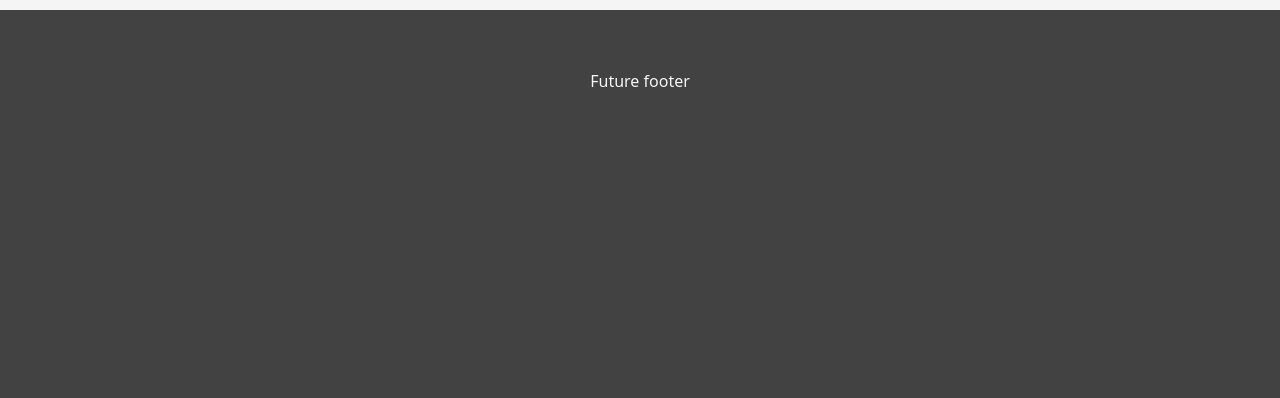
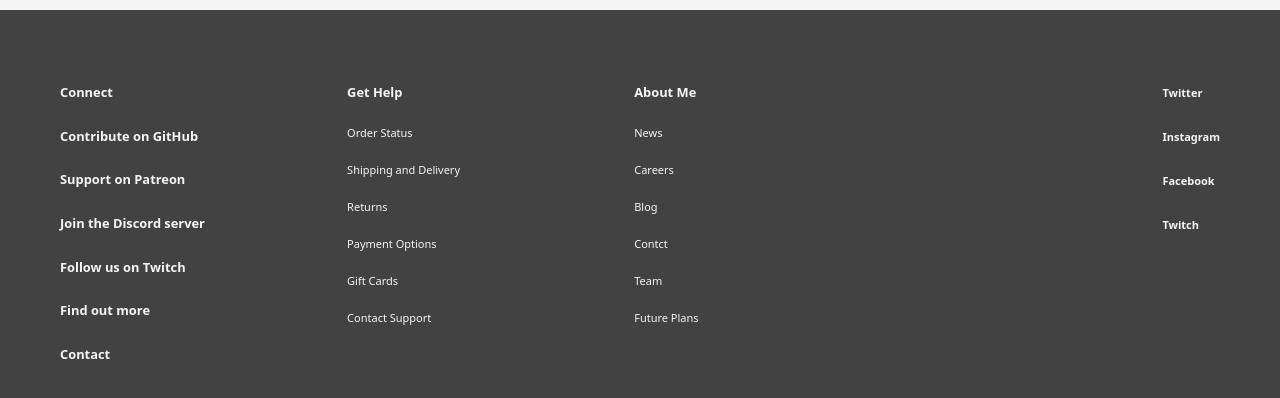
Before and after one commit to BuddhaTheChef/fl-2020, a React (Create React App) app: page / in a window 1280 px wide. Shown: the part 2370-2768 px from the top of the page. Built offline with nearby package versions, Linux system fonts and the light colour scheme.

Commit message:
modifying footer

```diff
--- a/src/App.css
+++ b/src/App.css
@@ -447,6 +447,51 @@ background-size: cover;
 }
 
 
+/* footer */
+
+.main-footer-div {
+  display: flex;
+  justify-content: space-between;
+}
+
+.footer-sub-div-left {
+  width: 75%;
+  display: flex;
+}
+
+.sub-footer-div-1 {
+  display: flex;
+    flex-direction: column;
+    align-items: flex-start;
+    font-size: 11px;
+    width: 33%;
+}
+
+.sub-footer-div-2 {
+  display: flex;
+    flex-direction: column;
+    align-items: flex-start;
+    font-size: 11px;
+    width: 33%;
+}
+
+.sub-footer-div-3 {
+  display: flex;
+    flex-direction: column;
+    align-items: flex-start;
+    font-size: 11px;
+    width: 33%;
+}
+
+.sub-footer-div-4 {
+  display: flex;
+    flex-direction: column;
+    align-items: flex-start;
+    font-size: 11px;
+}
+
+
+
 .title {
   display: contents;
 }
--- a/src/components/Home/Home.js
+++ b/src/components/Home/Home.js
@@ -49,7 +49,43 @@ export default class Home extends Component {
         </div>
         </div>
         <div style={{backgroundColor: 'rgb(66,66,66)', height: '300px', padding:'60px'}}>
-               Future footer
+               <div className="main-footer-div">
+                 <div className="footer-sub-div-left">
+                 <div className="sub-footer-div-1">
+                 <h3>Connect</h3>
+                 <h3>Contribute on GitHub</h3>
+                 <h3>Support on Patreon</h3>
+                 <h3>Join the Discord server</h3>
+                 <h3>Follow us on Twitch</h3>
+                 <h3>Find out more</h3>
+                 <h3>Contact</h3>
+                 </div>
+                 <div className="sub-footer-div-2">
+                 <h3>Get Help</h3>
+                 <p>Order Status</p>
+                 <p>Shipping and Delivery</p>
+                 <p>Returns</p>
+                 <p>Payment Options</p>
+                 <p>Gift Cards</p>
+                 <p>Contact Support</p>
+                 </div>
+                 <div className="sub-footer-div-3">
+                   <h3>About Me</h3>
+                   <p>News</p>
+                   <p>Careers</p>
+                   <p>Blog</p>
+                   <p>Contct</p>
+                   <p>Team</p>
+                   <p>Future Plans</p>
+                  </div>
+                  </div>
+                 <div className="sub-footer-div-4">
+                   <h4>Twitter</h4>
+                   <h4>Instagram</h4>
+                   <h4>Facebook</h4>
+                   <h4>Twitch</h4>
+                  </div>
+               </div>
             </div>
       </div>
     );
```
